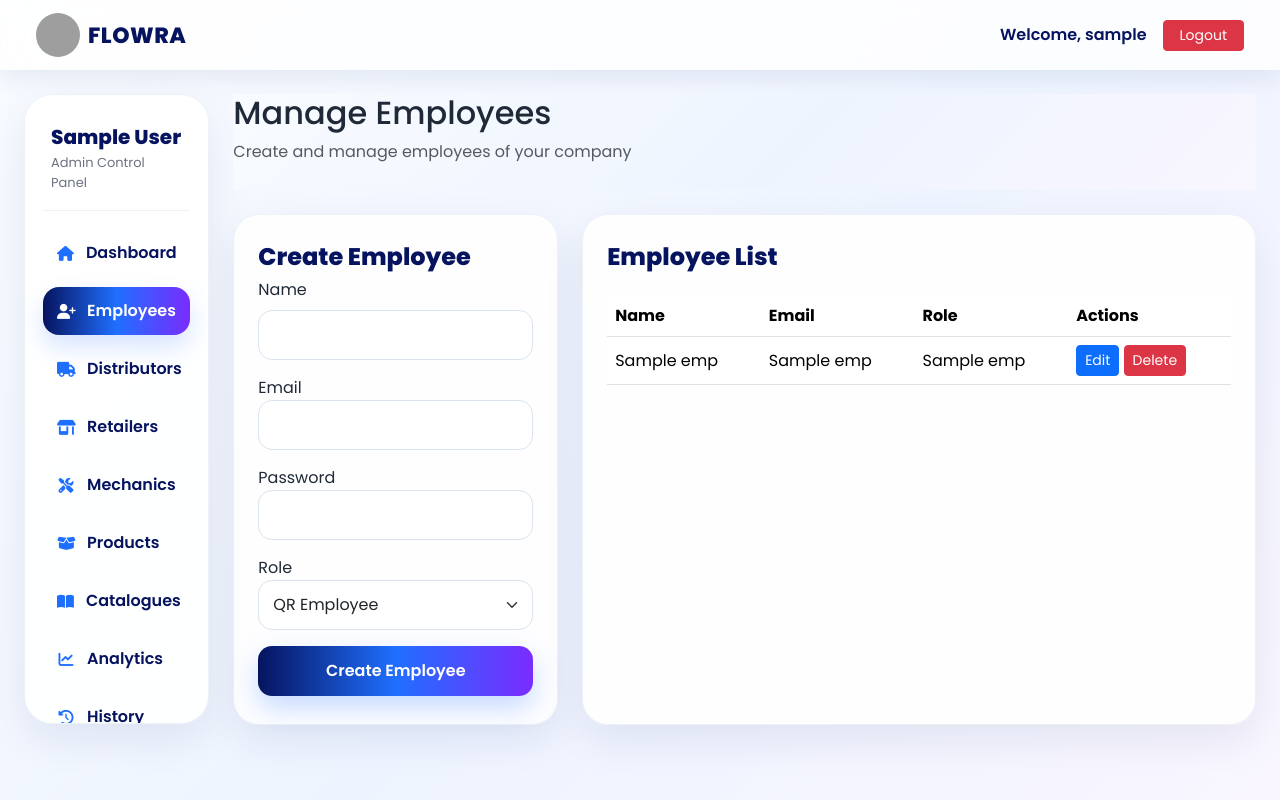
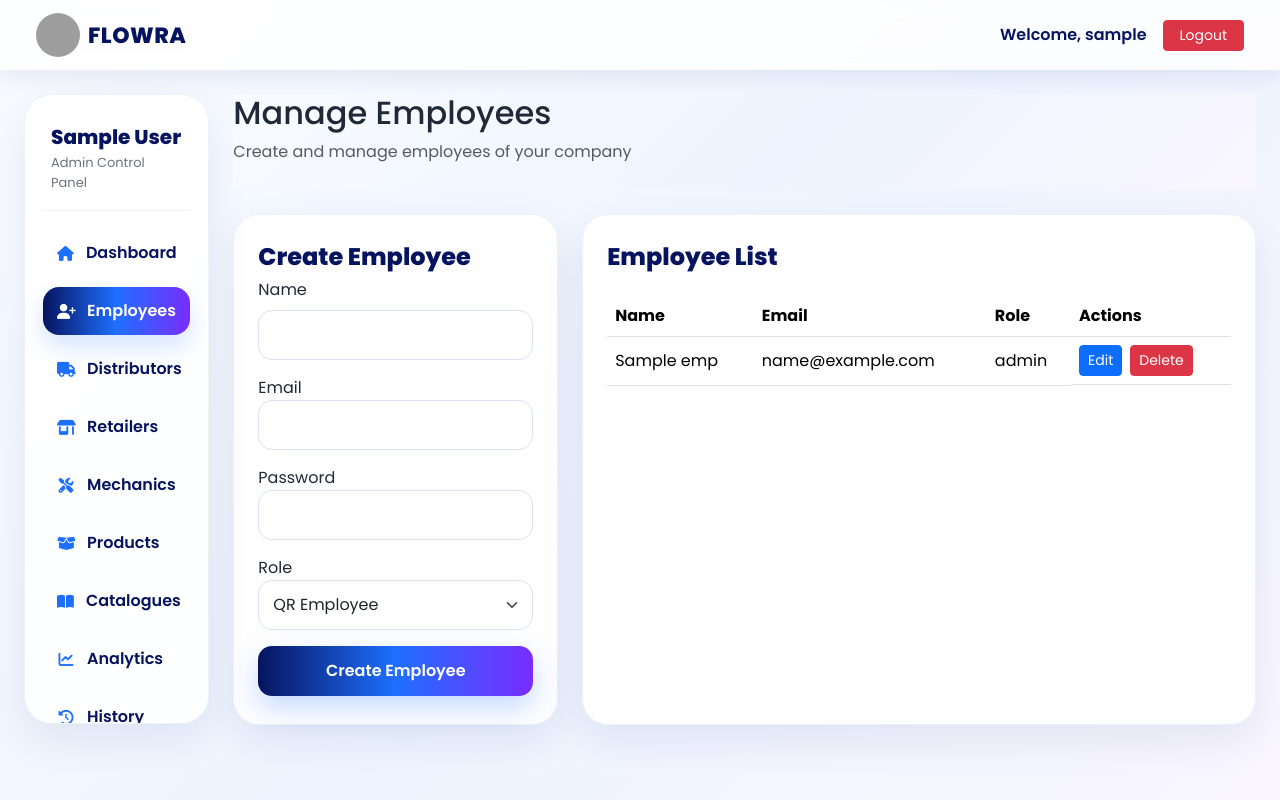
Before and after one commit to jodidarindia/flowra-loyalty-system, a Flask app: template Coupon_System/templates/manage_employees.html in a window 1280 px wide. Run offline with Flask 3, Linux system fonts and the light colour scheme; the visitor is signed in with stand-in values (Sample User, id 1); the template is opened without the code that fills it: most values are stand-ins (such as "Sample title", 1, 10 or a date in 2020); parts of the project's set-up code (start-up, migrations or seed data) failed here and were passed over; some libraries are stand-ins or nearby versions; grey boxes are pictures that could not be loaded.

Commit message:
updated manage employee

```diff
--- a/Coupon_System/templates/manage_employees.html
+++ b/Coupon_System/templates/manage_employees.html
@@ -112,7 +112,7 @@
                                     <label>Role</label>
                                     <select name="role" class="form-select modern-input">
                                         <option value="qr_employee">QR Employee</option>
-                                        <option value="redeem_employee">Redeem Employee</option> <!-- ✅ added -->
+
                                         <option value="employee">General Employee</option>
                                         <option value="sales">Salesman</option>
                                     </select>
@@ -141,20 +141,39 @@
 
                                     <tbody>
                                         {% for emp in employees %}
-                                        <tr>
-                                            <td>{{ emp[1] }}</td>
-                                            <td>{{ emp[2] }}</td>
-                                            <td>{{ emp[3] }}</td>
-                                            <td>
-                                                <a href="{{ url_for('admin.edit_employee', employee_id=emp[0]) }}" class="btn btn-sm btn-primary">Edit</a>
+                                       <tr>
+    <td>{{ emp.name }}</td>
 
-                                                <!-- ✅ DELETE CSRF FIX -->
-                                                <form method="POST" action="{{ url_for('admin.delete_employee', employee_id=emp[0]) }}" style="display:inline;">
-                                                    <input type="hidden" name="csrf_token" value="{{ csrf_token() }}">
-                                                    <button class="btn btn-sm btn-danger">Delete</button>
-                                                </form>
-                                            </td>
-                                        </tr>
+    <td>
+        {{ emp.email }}
+    </td>
+
+    <td>
+        {{ emp.role }}
+    </td>
+
+    <td class="d-flex gap-2">
+
+        <a href="{{ url_for('admin.edit_employee', employee_id=emp._id) }}"
+           class="btn btn-sm btn-primary">
+            Edit
+        </a>
+
+        <form method="POST"
+              action="{{ url_for('admin.delete_employee', employee_id=emp._id) }}"
+              style="display:inline;">
+
+            <input type="hidden"
+                   name="csrf_token"
+                   value="{{ csrf_token() }}">
+
+            <button class="btn btn-sm btn-danger">
+                Delete
+            </button>
+        </form>
+
+    </td>
+</tr>
                                         {% else %}
                                         <tr>
                                             <td colspan="4" class="text-center text-muted py-4">
```
